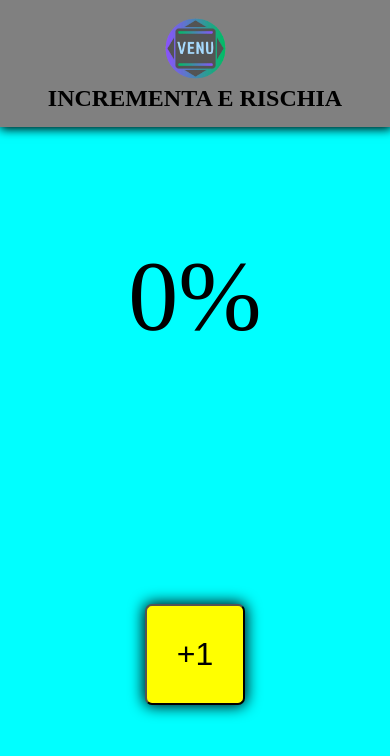
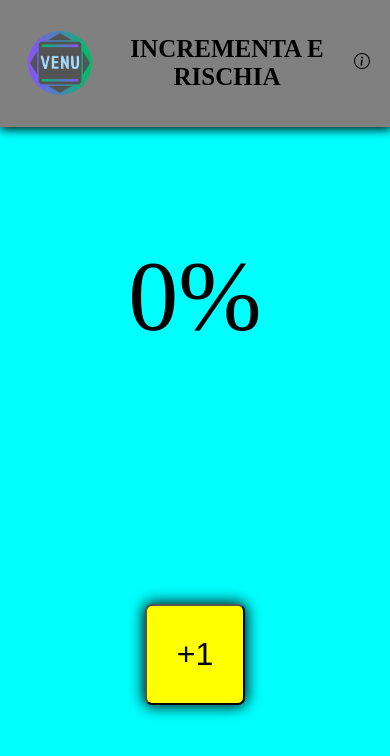
Before and after one commit to AndreaVenuti/sito-INCREMENTA_E_RISCHIA, a plain HTML site: page index.html in a window 390 px wide. Drawn offline with Linux system fonts and the light colour scheme.

Commit message:
aggiunto pallino istruzioni

```diff
--- a/index.html
+++ b/index.html
@@ -9,9 +9,17 @@
     </head>
     <body>
         <header>
-            <img id="logo" src="LOGO VENU NUOVO SENZA SFONDO PNG.png" alt="VENU">
-            <h1>INCREMENTA E RISCHIA</h1>
+            <div id="box-logo">
+                <img src="LOGO VENU NUOVO SENZA SFONDO PNG.png" alt="VENU">
+            </div>
+            <div id="box-titolo">
+                <h1>INCREMENTA E RISCHIA</h1>
+            </div>
+            <div id="box-i">
+                <img onclick="istruzioni()" id="istruzioni" src="info-circle.svg" alt="ISTRUZIONI">
+            </div>
         </header>
+
 
         <div id="numero">0%</div>
 
--- a/script.js
+++ b/script.js
@@ -18,4 +18,8 @@ function increment() {
     }
 }
 
+function istruzioni(){
+    alert('ISTRUZIONI: ogni volta che si clicca il bottone il numero aumenta. Quel numero corrisponde alla probabilità che se stesso si resetti. Vinci se arrivi a 100. Buona fortuna!')
+}
+
 alert('ISTRUZIONI: ogni volta che si clicca il bottone il numero aumenta. Quel numero corrisponde alla probabilità che se stesso si resetti. Vinci se arrivi a 100. Buona fortuna!')
--- a/style.css
+++ b/style.css
@@ -42,53 +42,33 @@ button:active{
 header{
     height: 15%;
     display: flex;
-    text-align: center;
     align-items: center;
+    justify-content: space-between;
     background-color: grey;
     box-shadow: 1px 1px 10px 1px black;
+    padding: 0px 20px;
 }
 
-h1{
-    width: 100%;
-    padding: 0px;
-    margin: 0px;
+#box-titolo h1{
+    margin: 0;
+    text-align: center;
 }
 
-#logo{
-    position: fixed;
+#box-logo img{
     height: 80px;
+    display: flex;
+    justify-content: center;
+    align-items: center;
+}
+
+#box-i, #istruzioni{
+    cursor: pointer;
 }
 
 /* schermi piccoli */
 @media screen and (max-width: 620px){
-    header{
-        display: flex;
-        align-items: center;
-        justify-content: center;
-    }
-    #logo{
-        position: absolute;
-        padding-bottom: 35px;
-        height: 75px;
-    }
-    h1{
-        padding-top: 70px;
+    #box-titolo h1{
+        font-size: 25px;
+        padding: 0px 10px;
     }
 }
-
-@media screen and (max-width: 435px){
-    header{
-        display: flex;
-        align-items: center;
-        justify-content: center;
-    }
-    #logo{
-        position: absolute;
-        padding-bottom: 30px;
-        height: 75px;
-    }
-    h1{
-        padding-top: 70px;
-        font-size: x-large;
-    }
-}
```
Also changed, not shown: info-circle.svg (added).
